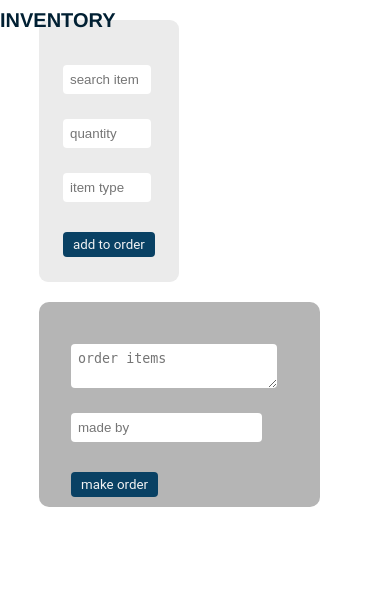
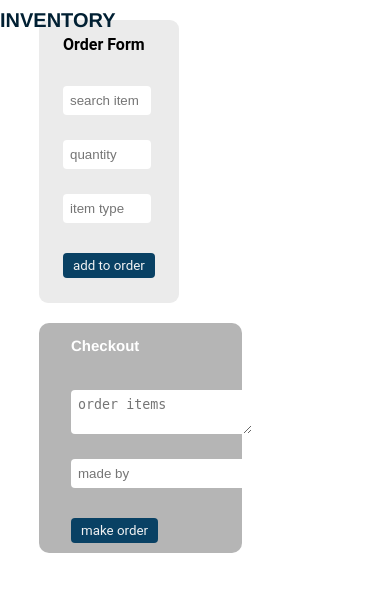
Before and after one commit to 5ett/inventory, a Flask app: page /order in a window 390 px wide. Shown: the part 40-632 px from the top of the page. Run offline with Flask 2, Linux system fonts and the light colour scheme; some libraries are stand-ins or nearby versions; some web fonts are replaced.

Commit message:
fixed form-action error

```diff
--- a/invent/routes.py
+++ b/invent/routes.py
@@ -16,9 +16,9 @@ def order():
     form_2 = MakeOrder()
     if form_1.is_submitted():
         items.append(
-            f'{form_1.items.data}({form_1.quantity.data} {form_1.item_type.data})')
-        form_2.items_qty.data = items
-        return redirect(url_for(order))
+            f'{form_1.item.data}({form_1.quantity.data} {form_1.item_type.data})')
+    for element in items:
+        form_2.items_qty.data = element
     return render_template('order.html', title='Make Order', form_1=form_1, form_2=form_2)
 
 
--- a/invent/static/inv.css
+++ b/invent/static/inv.css
@@ -270,6 +270,13 @@ div.small-text{
     text-align: center;
 }
 
+legend h4{
+    margin:0 0 2px 0;
+}
+
+legend h4.chkut{
+    color: white;
+}
 /*.box{
     border: transparent;
     border-style: solid;
@@ -356,6 +363,16 @@ div.small-text{
         width: 100%;
     }
 
+    #hidari{
+        float: none;
+        width: 90%;
+    }
+
+    #migi{
+        float: none;
+        width: 65%;
+    }
+
     .hidari{
         float: none;
         width: 90%;
@@ -363,6 +380,6 @@ div.small-text{
 
     .migi{
         float: none;
-        width: 90%;
+        width: 65%;
     }
 }
--- a/invent/templates/order.html
+++ b/invent/templates/order.html
@@ -4,8 +4,9 @@
        <section class="plain">
         <div class="container">
             <div class="hidari">
-               <form action="POST" id="orderset">
+               <form action="" method="POST" id="orderset">
                     <fieldset class="new-order">
+                        <legend><h4>Order Form</h4></legend>
                         {{ form_1.hidden_tag() }}
                         <div>
                             {{ form_1.item(class='form-field', id='fst-gen', placeholder='search item') }}
@@ -23,9 +24,10 @@
                 </form>
             </div>
             <div class="migi">
-                <form action="GET" id="">
+                <form action="" method="=GET" id="">
                     <fieldset class="new-order">
                         {{ form_2.hidden_tag() }}
+                        <legend><h4 class="chkut">Checkout</h4></legend>
                         <div>
                             {{ form_2.items_qty(class='form-field', id='fst-gen', placeholder='order items') }}
                         </div>
```
